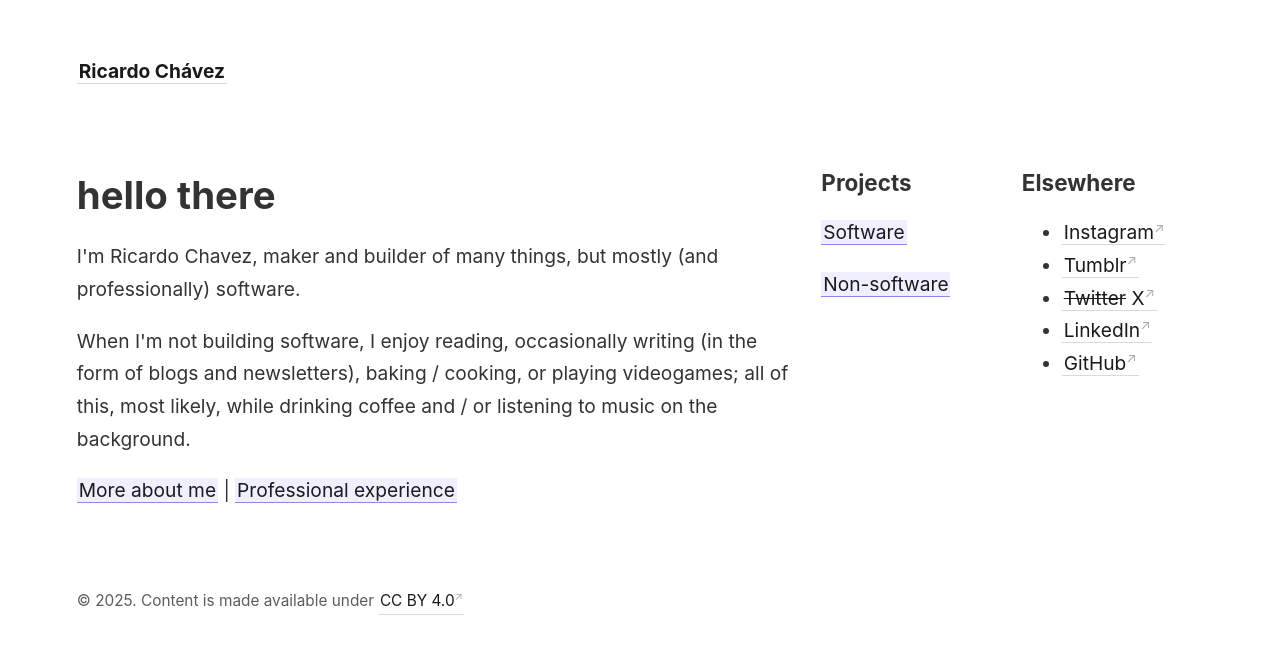
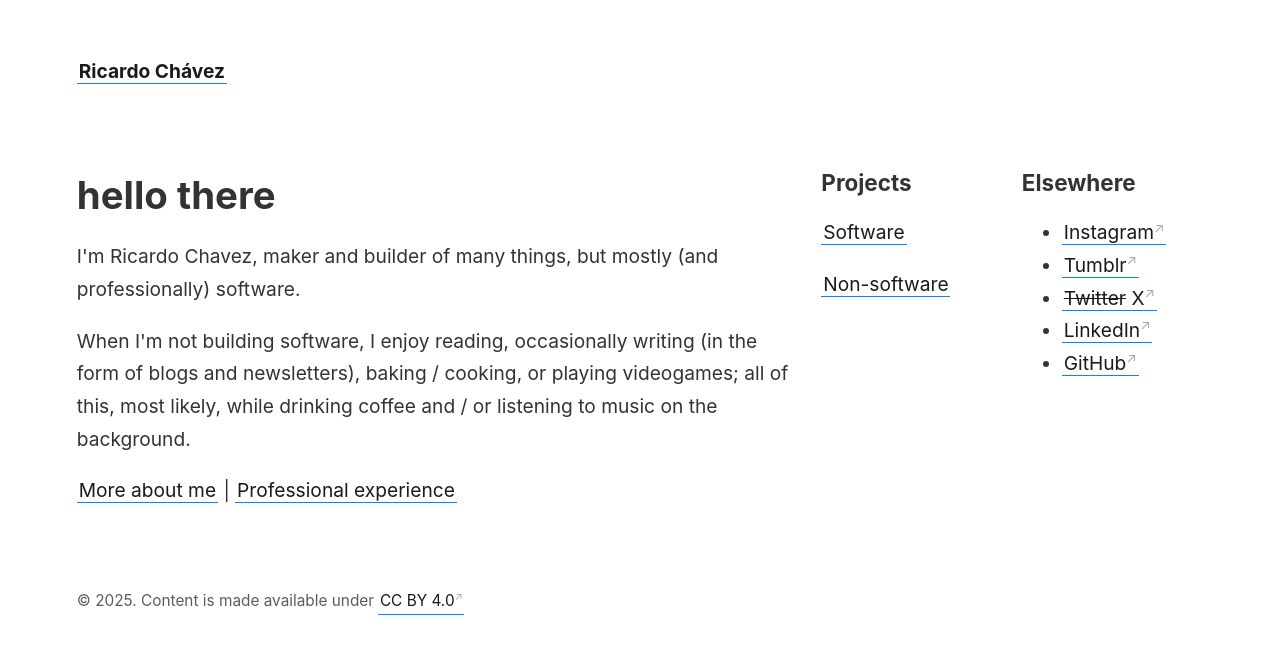
Before and after one commit to ricardochavezt/ricardochavezt.com, a Jekyll site: the page built from _pages/index.html, in a window 1280 px wide. Shown: the top 654 px of the page. Built offline with Jekyll 4.4.1, drawn with Linux system fonts in a browser that asks for light colours.

Commit message:
Home layout & link colors

```diff
--- a/_includes/link-previews.html
+++ b/_includes/link-previews.html
@@ -1,10 +1,5 @@
 <!-- That file is not particularly elegant. This will need a refactor at some point. -->
 <style>
-  content a.internal-link {
-    border-color: #8b88e6;
-    background-color: #efefff;
-  }
-
   #tooltip-wrapper {
     background: white;
     padding: 1em;
--- /dev/null
+++ b/_layouts/home.html
@@ -0,0 +1,13 @@
+<!DOCTYPE html>
+<html lang="en">
+  {% include head.html %}
+  <body>
+    <nav>{% include nav.html %}</nav>
+    <div class="wrapper">
+      <main class="home">
+        {{ content }}
+      </main>
+      <footer>{% include footer.html %}</footer>
+    </div>
+  </body>
+</html>
--- a/_pages/index.html
+++ b/_pages/index.html
@@ -1,16 +1,11 @@
 ---
-layout: page
+layout: home
 title: Home
 id: home
 permalink: /
 ---
 
-<div style="
-    display: grid;
-    grid-template-columns: 4fr 1fr 1fr;
-    grid-gap: 1em;
-">
-    <div>
+<section class="main-content">
     <h1>hello there</h1>
     <p>
         I'm Ricardo Chavez, maker and builder of many things, but mostly (and professionally) software.
@@ -24,13 +19,13 @@
         <a href="/about" class="internal-link">More about me</a> | <a href="#" class="internal-link">Professional
             experience</a>
     </p>
-    </div>
-    <div>
+</section>
+<section class="sidebar-projects">
     <h3>Projects</h3>
     <p><a href="#" class="internal-link">Software</a></p>
     <p><a href="#" class="internal-link">Non-software</a></p>
-    </div>
-    <div>
+</section>
+<section class="sidebar-links">
     <h3>Elsewhere</h3>
     <ul>
         <li><a href="https://www.instagram.com/ricardochavezt/">Instagram</a></li>
@@ -39,5 +34,4 @@
         <li><a href="https://www.linkedin.com/in/ricardo-chavez-b4092950/">LinkedIn</a></li>
         <li><a href="https://github.com/ricardochavezt">GitHub</a></li>
     </ul>
-    </div>
-</div>
+</section>
--- a/_sass/_style.scss
+++ b/_sass/_style.scss
@@ -1,7 +1,7 @@
 $color-primary: hsl(0, 0%, 10%);
 $color-text: hsl(0, 0%, 20%);
 $color-subtext: hsl(0, 0%, 30%);
-$color-border: hsl(0, 0%, 85%);
+$color-border: rgba(10, 132, 255, 1); //hsl(0, 0%, 85%);
 $color-box-background: mix($color-primary, white, 4%);
 $border-radius: 4px;
 $font-family: -apple-system, BlinkMacSystemFont, Segoe UI, Helvetica, Arial,
@@ -83,7 +83,7 @@
   color: $color-primary;
   &:hover {
     color: black !important;
-    background: #fffaf1;
+    background: change-color($color-border, $alpha: 0.125);
   }
   &:after {
     position: relative;
@@ -100,12 +100,38 @@
 }
 
 *:focus {
-  background: #ffe8bc !important;
+  background: change-color($color-border, $alpha: 0.25) !important;
   color: black !important;
 }
 
 nav {
   margin: 1em 0 3em;
+}
+
+main.home .main-content {
+  grid-area: main;
+}
+
+main.home .sidebar-projects {
+  grid-area: s1;
+}
+
+main.home .sidebar-link {
+  grid-area: s2;
+}
+
+main.home {
+  display: grid;
+  grid-gap: 1em;
+  grid-template-columns: 1fr 1fr;
+  grid-template-areas:
+    "main main"
+    "s1 s2";
+
+  @media (min-width: 700px) {
+    grid-template-columns: 4fr 1fr 1fr;
+    grid-template-areas: "main s1 s2";
+  }
 }
 
 #notes-entry-container {
@@ -118,6 +144,11 @@
   @media (min-width: 700px) {
     grid-template-columns: 3fr 1fr;
     grid-template-areas: "content side";
+  }
+
+  content a.internal-link {
+    color: $color-border;
+    background: change-color($color-border, $alpha: 0.125);
   }
 }
 
```
Lines whose indentation alone changed are shown as unchanged.
